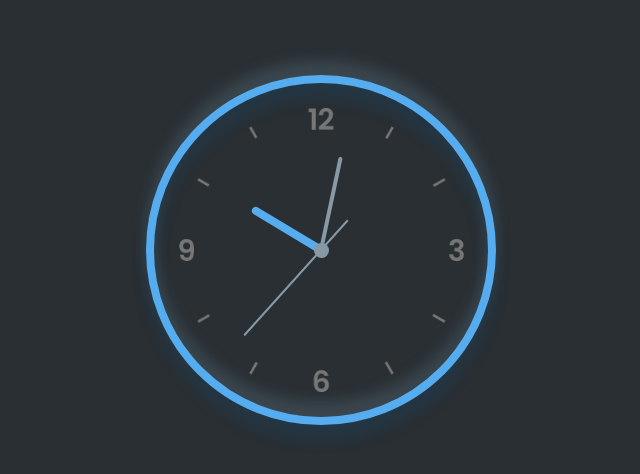
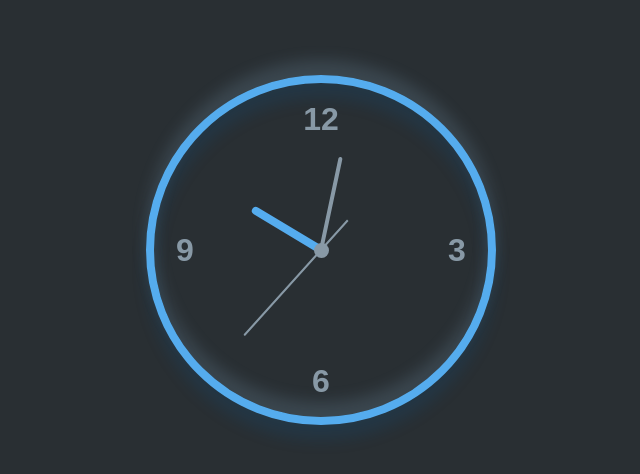
Before and after one commit to kylekrylov/kyle-watch, a plain HTML site: page index.html in a window 1280 px wide. Shown: the part 150-624 px from the top of the page, without its empty margins (319-959 px from the left). Drawn offline with Linux system fonts and the light colour scheme.

Commit message:
v1.2 add number

```diff
--- a/index.html
+++ b/index.html
@@ -20,6 +20,7 @@
     <div class="clock">
         <div class="hour">
             <div class="hr" id="hr"></div>
+
         </div>
         <div class="min">
             <div class="mn" id="mn"></div>
@@ -27,6 +28,15 @@
         <div class="sec">
             <div class="sc" id="sc"></div>
         </div>
+        <div class="numbers">
+            <ul>
+                <li>12</li>
+                <li>3</li>
+                <li>6</li>
+                <li>9</li>
+            </ul>
+        </div>
+
     </div>
     <script src="time.js"></script>
 </body>
--- a/style.scss
+++ b/style.scss
@@ -17,7 +17,9 @@ $hr2:hsla(206, 82%, 30%, 0.2);
 
 body {
     @extend %flex;
-    min-height: 100vh;
+    height: 100vh;
+    width: 100%;
+    // overflow: hidden;
     background: $bl;
 }
 
@@ -25,7 +27,7 @@ body {
     @extend %flex;
     width: 350px;
     height: 350px;
-    background: url(clock.png) no-repeat center / cover;
+    // background: url(clock.png) no-repeat center / cover;
     border-radius: 50%;
     border: 8px solid $hr;
     box-shadow: 0 -15px 15px $hr1, inset 0 -15px 15px $hr1, 0 15px 15px $hr2, inset 0 15px 15px $hr2;
@@ -40,6 +42,7 @@ body {
     }
 }
 
+.numbers,
 .hour,
 .min,
 .sec {
@@ -102,3 +105,44 @@ body {
     border-radius: 6px 6px 0 0;
     z-index: 12;
 }
+
+.numbers {
+    width: 320px;
+    height: 310px;
+    @extend %flex;
+    ul {
+        list-style: none;
+        li {
+            position: absolute;
+            // font-size: 36px;
+            font-family: Arial, Helvetica, sans-serif;
+            font-weight: bold;
+            width: 1.5em;
+            height: 1.5em;
+            text-align: center;
+            line-height: 1.5em;
+            font-size: 2em;
+            color: $gr;
+            &:first-child {
+                top: 0;
+                left: 50%;
+                margin-left: -0.75em;
+            }
+            &:nth-child(2) {
+                top: 50%;
+                right: 0;
+                margin-top: -0.75em;
+            }
+            &:nth-child(3) {
+                left: 50%;
+                bottom: 0;
+                margin-left: -0.75em;
+            }
+            &:last-child {
+                top: 50%;
+                left: 0;
+                margin-top: -0.75em;
+            }
+        }
+    }
+}
```
Also changed, not shown: style.css.
